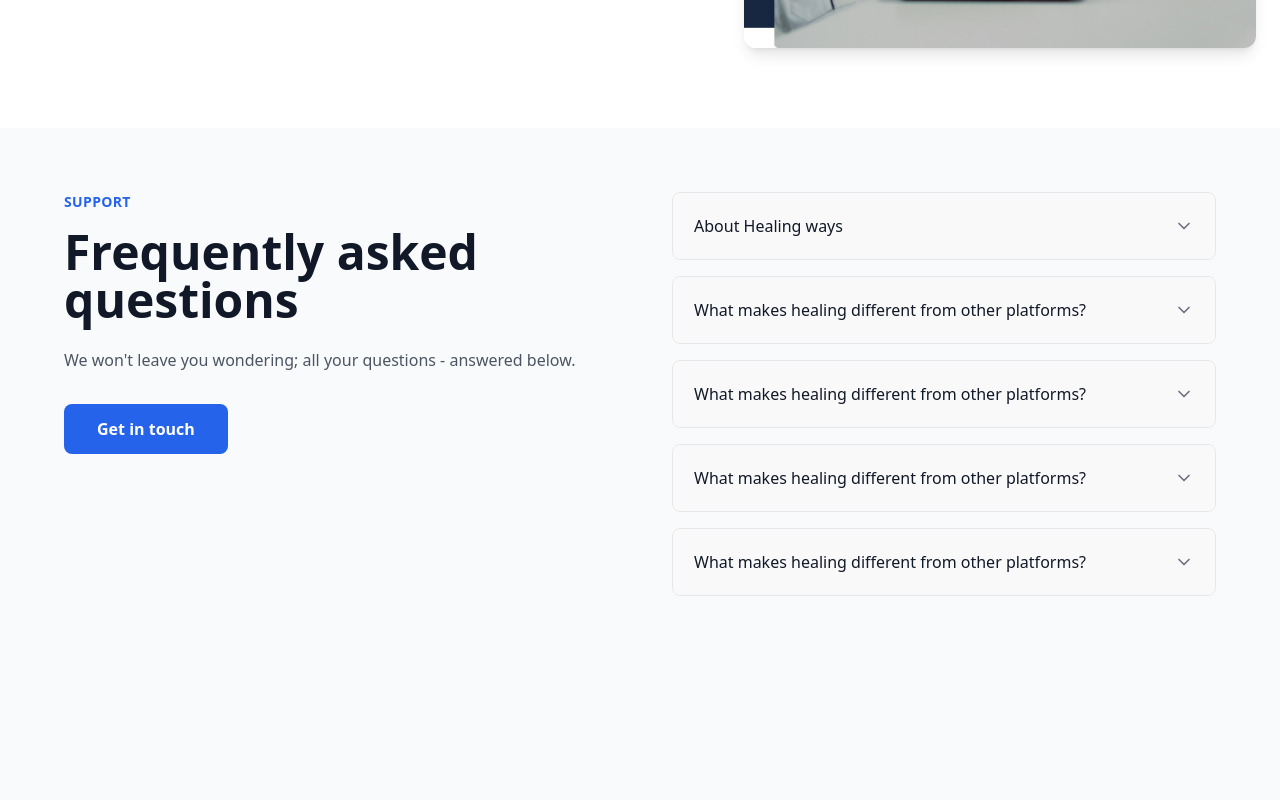
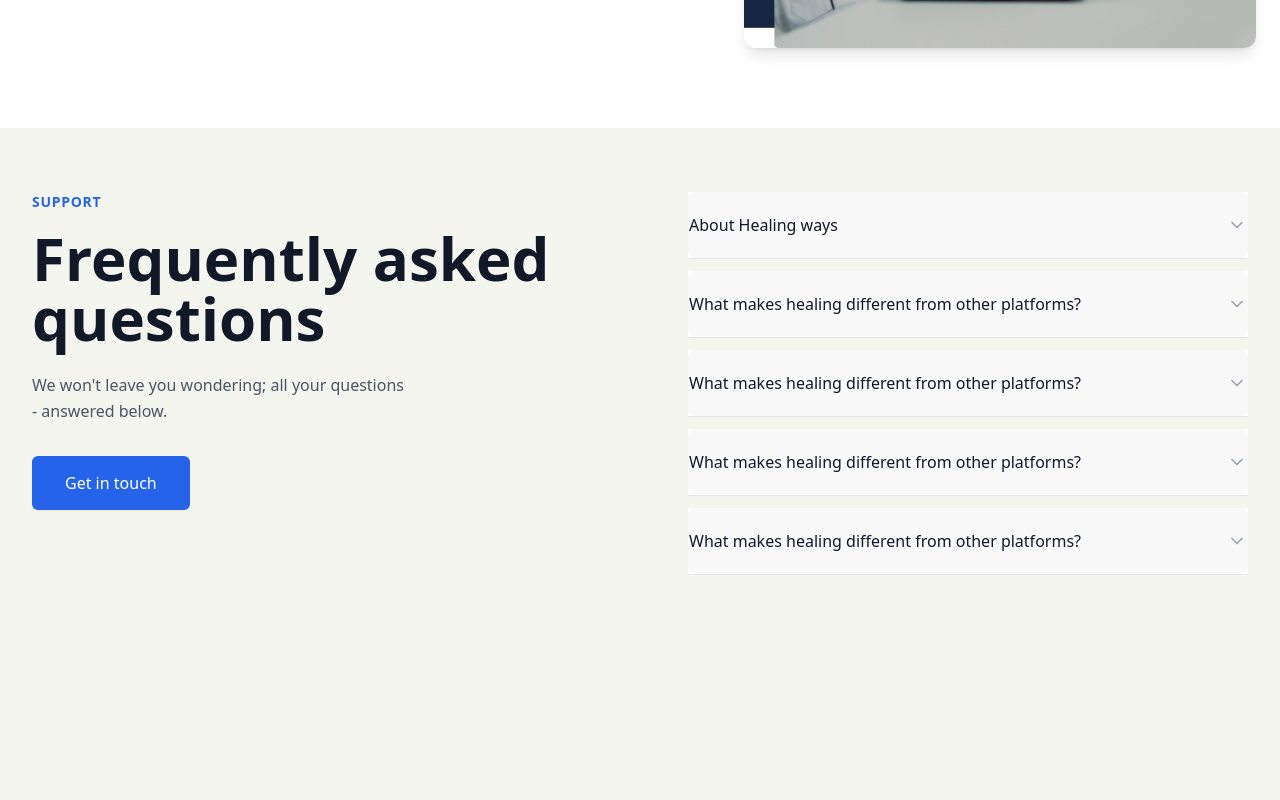
Before and after one commit to Binmuhammad001/healing-ways, a React (Vite) app: page / in a window 1280 px wide. Shown: the part 4400-5200 px from the top of the page. Built offline with nearby package versions, Linux system fonts and the light colour scheme.

Commit message:
Update section7.jsx

```diff
--- a/src/components/home/section7.jsx
+++ b/src/components/home/section7.jsx
@@ -32,48 +32,48 @@ export default function FAQSection() {
   };
 
   return (
-    <div className="min-h-screen bg-gray-50 py-16 px-4 sm:px-6 lg:px-8">
-      <div className="max-w-6xl mx-auto">
-        <div className="grid grid-cols-1 lg:grid-cols-2 gap-8 lg:gap-16">
+    <div className="min-h-screen bg-[#f5f5f0] py-16 px-4 sm:px-6 lg:px-8">
+      <div className="max-w-7xl mx-auto">
+        <div className="grid grid-cols-1 lg:grid-cols-2 gap-12 lg:gap-24 items-start">
           {/* Left Section */}
           <div className="lg:pr-8">
-            <p className="text-blue-600 font-semibold text-sm uppercase tracking-wide mb-4">
+            <p className="text-blue-600 font-semibold text-sm uppercase tracking-wider mb-4">
               SUPPORT
             </p>
-            <h1 className="text-4xl lg:text-5xl font-bold text-gray-900 mb-6">
+            <h1 className="text-5xl lg:text-6xl font-bold text-gray-900 mb-6 leading-tight">
               Frequently asked questions
             </h1>
-            <p className="text-gray-600 mb-8">
-              We won't leave you wondering; all your questions - answered below.
+            <p className="text-gray-600 text-base mb-8 leading-relaxed">
+              We won't leave you wondering; all your questions<br />- answered below.
             </p>
-            <button className="bg-blue-600 hover:bg-blue-700 text-white font-semibold py-3 px-8 rounded-lg transition-colors duration-200">
+            <button className="bg-blue-600 hover:bg-blue-700 text-white font-medium py-3.5 px-8 rounded-md transition-colors duration-200 shadow-sm">
               Get in touch
             </button>
           </div>
 
           {/* Right Section - Accordion */}
-          <div className="space-y-4">
+          <div className="space-y-3">
             {faqs.map((faq, index) => (
               <div
                 key={index}
-                className="bg-white border border-gray-200 rounded-lg overflow-hidden"
+                className="bg-white border-b border-gray-200"
               >
                 <button
                   onClick={() => toggleAccordion(index)}
-                  className="w-full flex items-center justify-between p-5 text-left hover:bg-gray-50 transition-colors duration-200"
+                  className="w-full flex items-center justify-between py-5 px-0 text-left hover:bg-gray-50/50 transition-colors duration-200"
                 >
-                  <span className="text-gray-900 font-medium pr-4">
+                  <span className="text-gray-900 font-medium text-base pr-4">
                     {faq.question}
                   </span>
                   <ChevronDown
-                    className={`w-5 h-5 text-gray-500 flex-shrink-0 transition-transform duration-200 ${
+                    className={`w-5 h-5 text-gray-400 flex-shrink-0 transition-transform duration-300 ${
                       openIndex === index ? 'transform rotate-180' : ''
                     }`}
                   />
                 </button>
                 {openIndex === index && (
-                  <div className="px-5 pb-5 pt-0">
-                    <p className="text-gray-600 leading-relaxed">
+                  <div className="pb-5 pt-0 px-0">
+                    <p className="text-gray-600 leading-relaxed text-sm">
                       {faq.answer}
                     </p>
                   </div>
```
